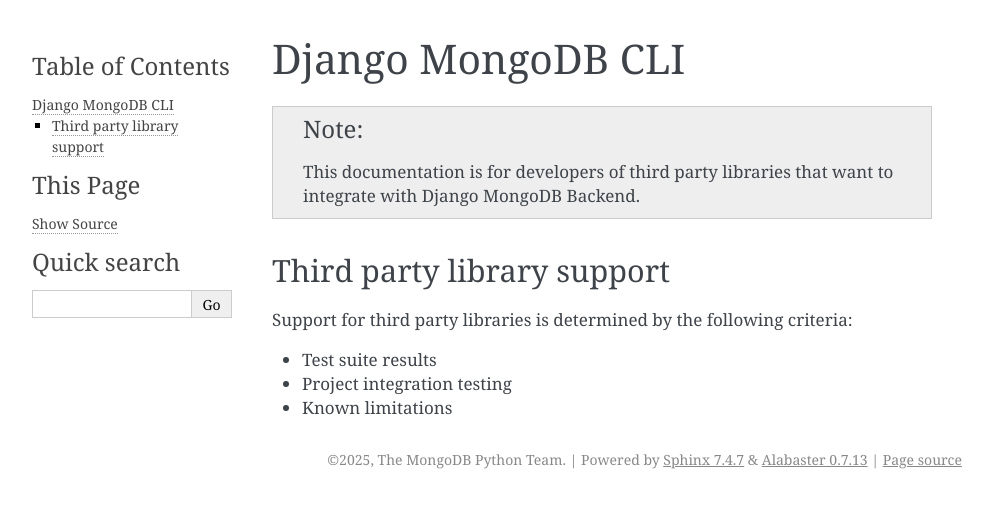
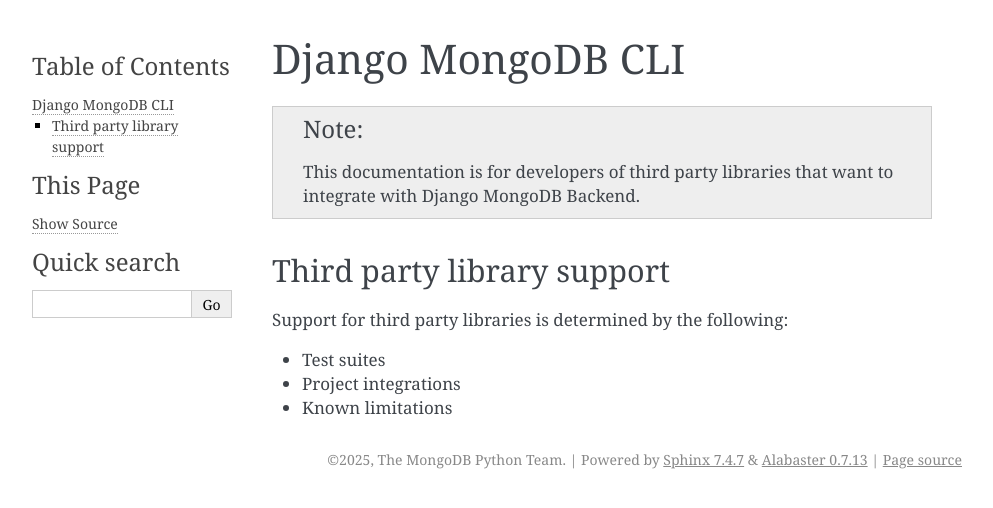
Before and after one commit to aclark4life/django-mongodb-cli, a Sphinx documentation site: the page built from docs/index.rst, in a window 1280 px wide. Shown: the top 508 px of the page, without its empty margins (148-1141 px from the left). Built offline with Sphinx 7.4.7, drawn with Linux system fonts in a browser that asks for light colours.

Commit message:
Update docs

```diff
--- a/docs/index.rst
+++ b/docs/index.rst
@@ -9,8 +9,8 @@
 Third party library support
 ===========================
 
-Support for third party libraries is determined by the following criteria:
+Support for third party libraries is determined by the following:
 
-- Test suite results
-- Project integration testing
+- Test suites
+- Project integrations
 - Known limitations
```
